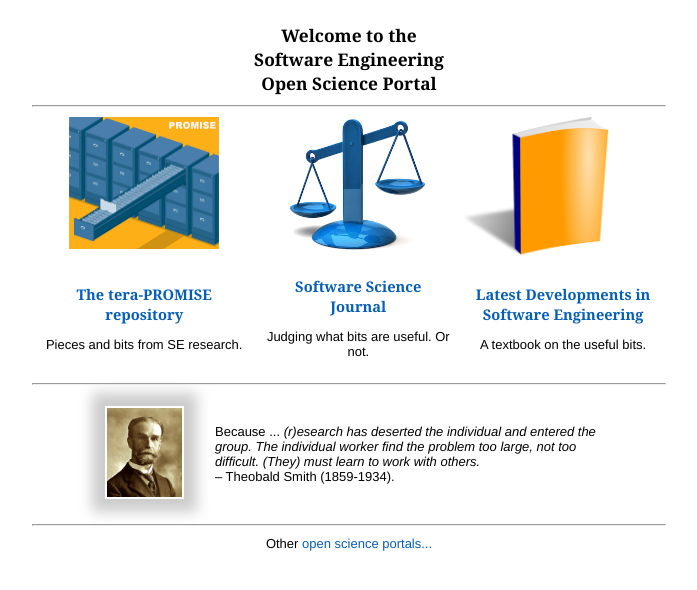
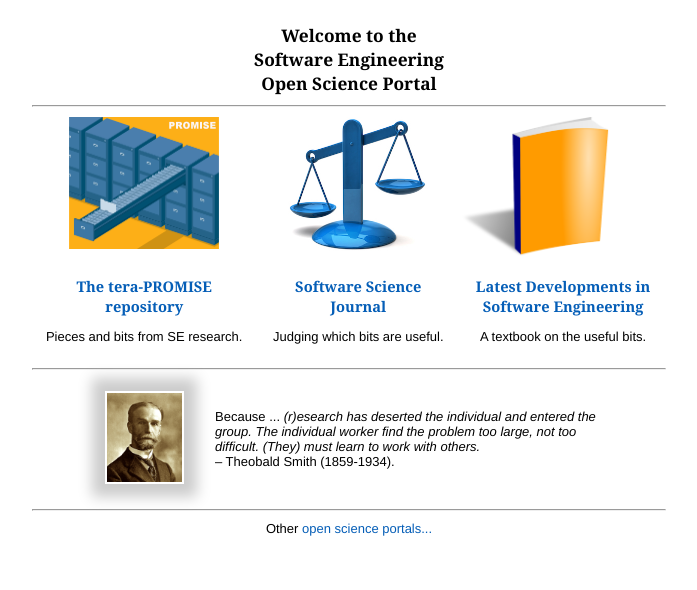
Before and after one commit to opensciences/opensciences.github.io, a Jekyll site: the page built from index.html, in a window 1280 px wide. Shown: the top 590 px of the page, without its empty margins (291-988 px from the left). Built offline with Jekyll 4.4.1, drawn with Linux system fonts in a browser that asks for light colours; Markdown is read by kramdown in place of the engine named in the settings; the list of posts is cut into pages by our own code.

Commit message:
Update index.html

```diff
--- a/index.html
+++ b/index.html
@@ -40,7 +40,7 @@
 </td>
 <td align=center>
 <a href="journal"><h2>Software Science<br>Journal</h2></a>
-<p>Judging what bits are useful. Or not.</p></h2>
+<p>Judging which bits are useful.  </p></h2>
 </td>
 <td align=center>
 <a href="content"><h2>Latest Developments in <br>Software Engineering</h2></a>
```
